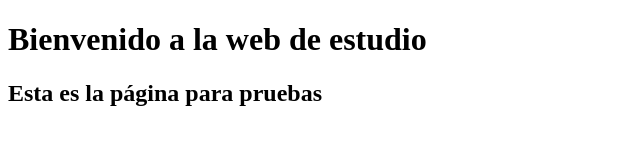
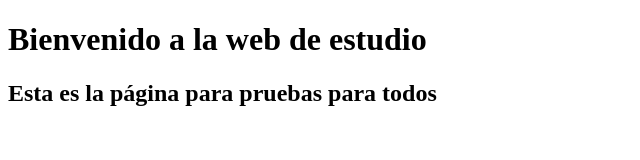
Before and after one commit to falarconromero/prueba0, a plain HTML site: page index.html in a window 1280 px wide. Shown: the whole page, without its empty margins (0-640 px from the left). Drawn offline with Linux system fonts and the light colour scheme.

Commit message:
Cambio
Hemos cambiado el texto

```diff
--- a/index.html
+++ b/index.html
@@ -5,7 +5,7 @@
     </head>
     <body>
         <h1>Bienvenido a la web de estudio</h1>
-        <h2>Esta es la página para pruebas</h2>
+        <h2>Esta es la página para pruebas para todos</h2>
 
     </body>
 </html>
```
